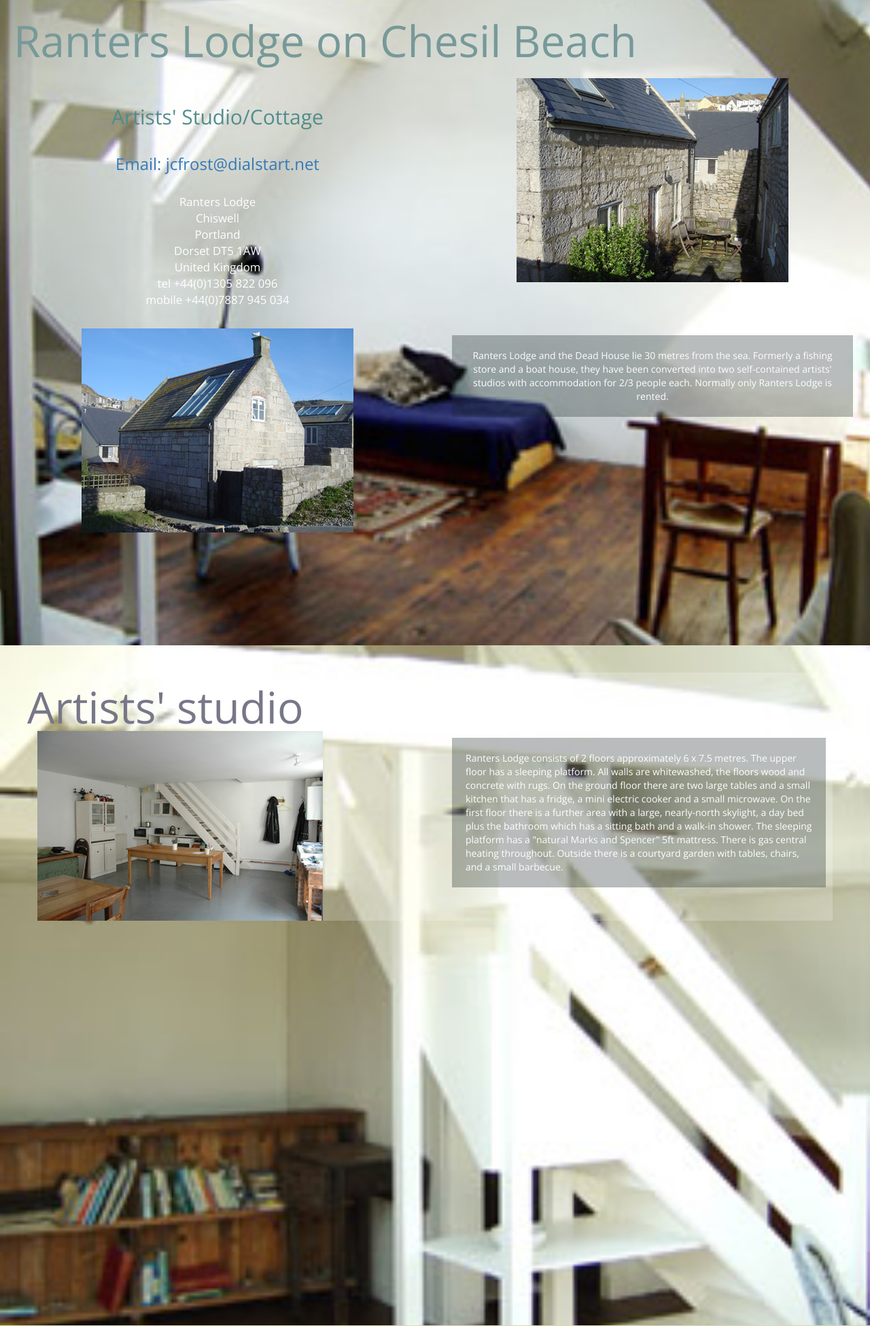
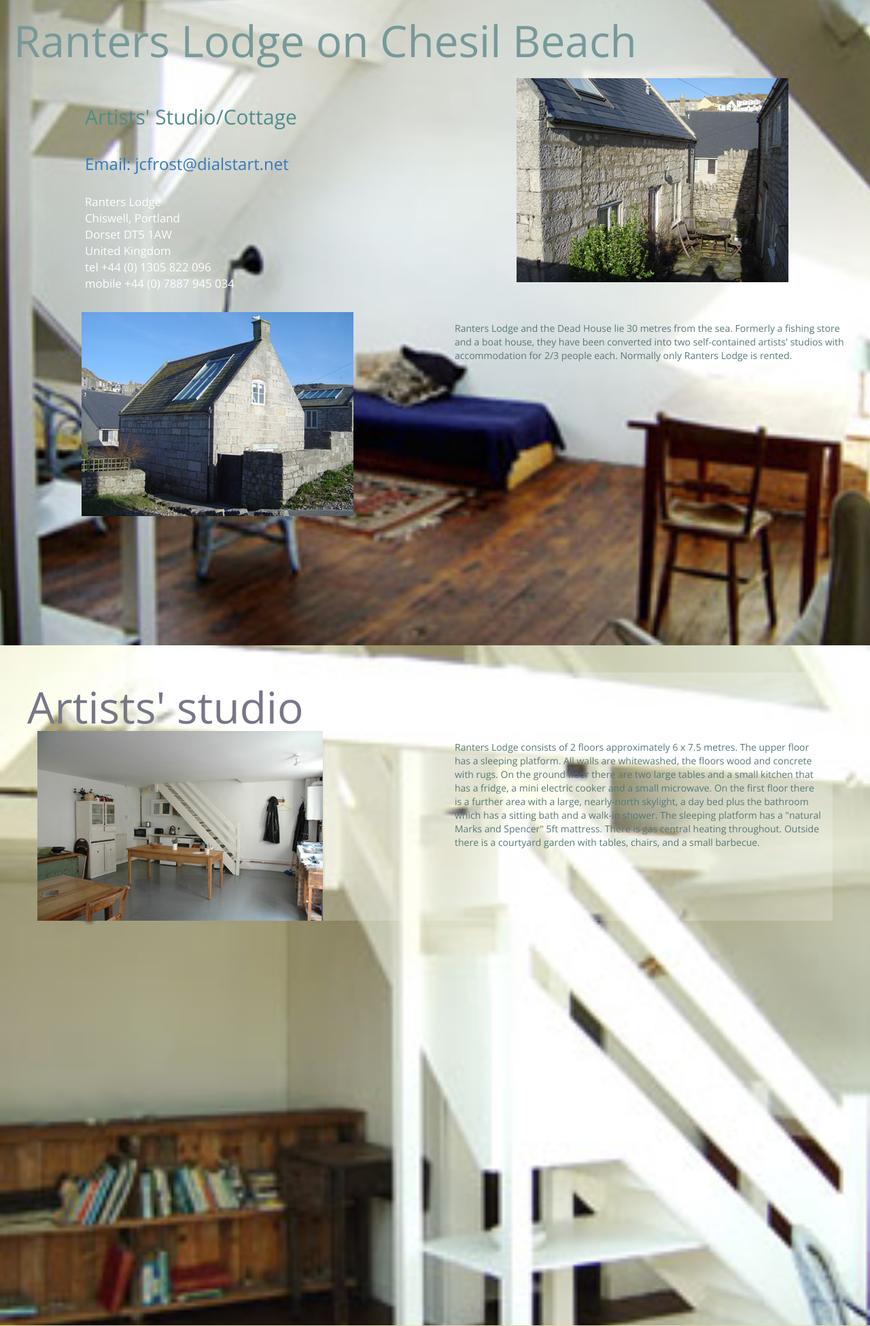
Before and after one commit to duncanssmith/rl, a PHP site: page / in a window 1280 px wide. Shown: the part 51-2001 px from the top of the page at 68% size. Run offline with PHP 8.4, Linux system fonts and the light colour scheme; some libraries are stand-ins or nearby versions.

Commit message:
Remove bg color from paragraphs

```diff
--- a/public/index.php
+++ b/public/index.php
@@ -18,7 +18,7 @@
                         <div class="col-md-6">
                             <h2 class="subtitle">Artists' Studio/Cottage</h2>
                             <h3 class=""><a href="mailto:jcfrost@dialstart.net">Email: jcfrost@dialstart.net </a></h3>
-                            <p class="address">Ranters Lodge<br>Chiswell<br>Portland<br>Dorset DT5 1AW<br>United Kingdom<br>tel +44(0)1305 822 096<br/>mobile +44(0)7887 945 034</p>
+                            <p class="address">Ranters Lodge<br>Chiswell, Portland<br>Dorset DT5 1AW<br>United Kingdom<br>tel +44 (0) 1305 822 096<br/>mobile +44 (0) 7887 945 034</p>
                         </div>
                         <div class="col-md-6">
                             <img src="media/images/<?php echo $images[1]?>" border="0">
--- a/public/media/css/main.css
+++ b/public/media/css/main.css
@@ -50,17 +50,20 @@ html, body {
     padding: 20px;
     color: rgba(255,255,255,.999);
     background-color: rgba(15,30,30,.0);
-    text-align: center;
+    text-align: left;
+    margin-left: 90px;
 }
 .legible p {
-    margin: 10px;
-    padding: 20px;
-    background-color: rgba(20,35,35,.3);
-    color: rgba(255,255,255,.99);
+    text-align: left;
+    margin: 4px;
+    padding: 10px;
+    background-color: rgba(255, 255, 255, 0);
+    color: rgba(84,118,118,.99);
 }
 .subtitle {
     color: rgba(80,140,140,.99);
-    text-align: center;
+    text-align: left;
+    margin-left: 90px;
 }
 #section-main {
     padding-top: 40px;
@@ -73,6 +76,10 @@ html, body {
 #section-main h1, h2, p {
     padding: 20px;
     color: #799;
+}
+#section-main h3 {
+    text-align: left;
+    padding-left: 110px;
 }
 #section-studio {
     padding-top: 40px;
```
